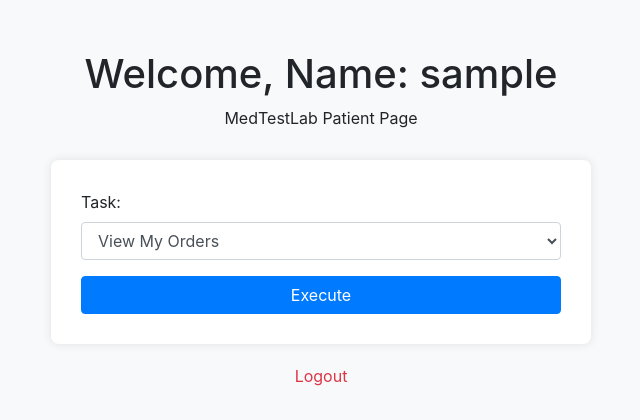
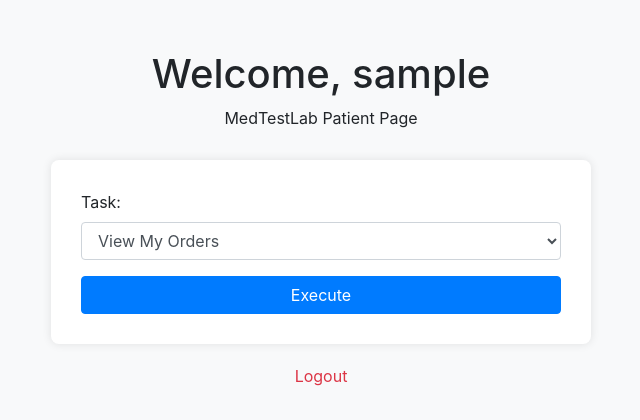
Before and after one commit to boraaktas/COMP3335-TeamProject, a PHP site: page /welcome_patient.php in a window 1280 px wide. Shown: the top 420 px of the page, without its empty margins (319-959 px from the left). Run offline with PHP 8.4, Linux system fonts and the light colour scheme; the visitor is signed in with stand-in values (Sample User, id 1).

Commit message:
Name: removed from welcome pages

```diff
--- a/src/welcome_labstaff.php
+++ b/src/welcome_labstaff.php
@@ -45,7 +45,7 @@ if (!isset($_SESSION['isLoggedIn']) || $_SESSION['role'] !== 'labStaff') {
 <body>
     <div class="container welcome-container">
         <div class="welcome-message">
-            <h1>Welcome, Name: <?php echo htmlspecialchars($_SESSION['userName']); ?></h1>
+            <h1>Welcome, <?php echo htmlspecialchars($_SESSION['userName']); ?></h1>
             <p>MedTestLab Lab Staff Page</p>
         </div>
         <div class="row justify-content-center">
--- a/src/welcome_patient.php
+++ b/src/welcome_patient.php
@@ -45,7 +45,7 @@ if (!isset($_SESSION['isLoggedIn']) || $_SESSION['role'] !== 'patient') {
 <body>
     <div class="container welcome-container">
         <div class="welcome-message">
-            <h1>Welcome, Name: <?php echo htmlspecialchars($_SESSION['userName']); ?></h1>
+            <h1>Welcome, <?php echo htmlspecialchars($_SESSION['userName']); ?></h1>
             <p>MedTestLab Patient Page</p>
         </div>
         <div class="row justify-content-center">
--- a/src/welcome_secretary.php
+++ b/src/welcome_secretary.php
@@ -45,7 +45,7 @@ if (!isset($_SESSION['isLoggedIn']) || $_SESSION['role'] !== 'secretary') {
 <body>
     <div class="container welcome-container">
         <div class="welcome-message">
-            <h1>Welcome, Name: <?php echo htmlspecialchars($_SESSION['userName']); ?></h1>
+            <h1>Welcome, <?php echo htmlspecialchars($_SESSION['userName']); ?></h1>
             <p>MedTestLab Secretary Page</p>
         </div>
         <div class="row justify-content-center">
```
